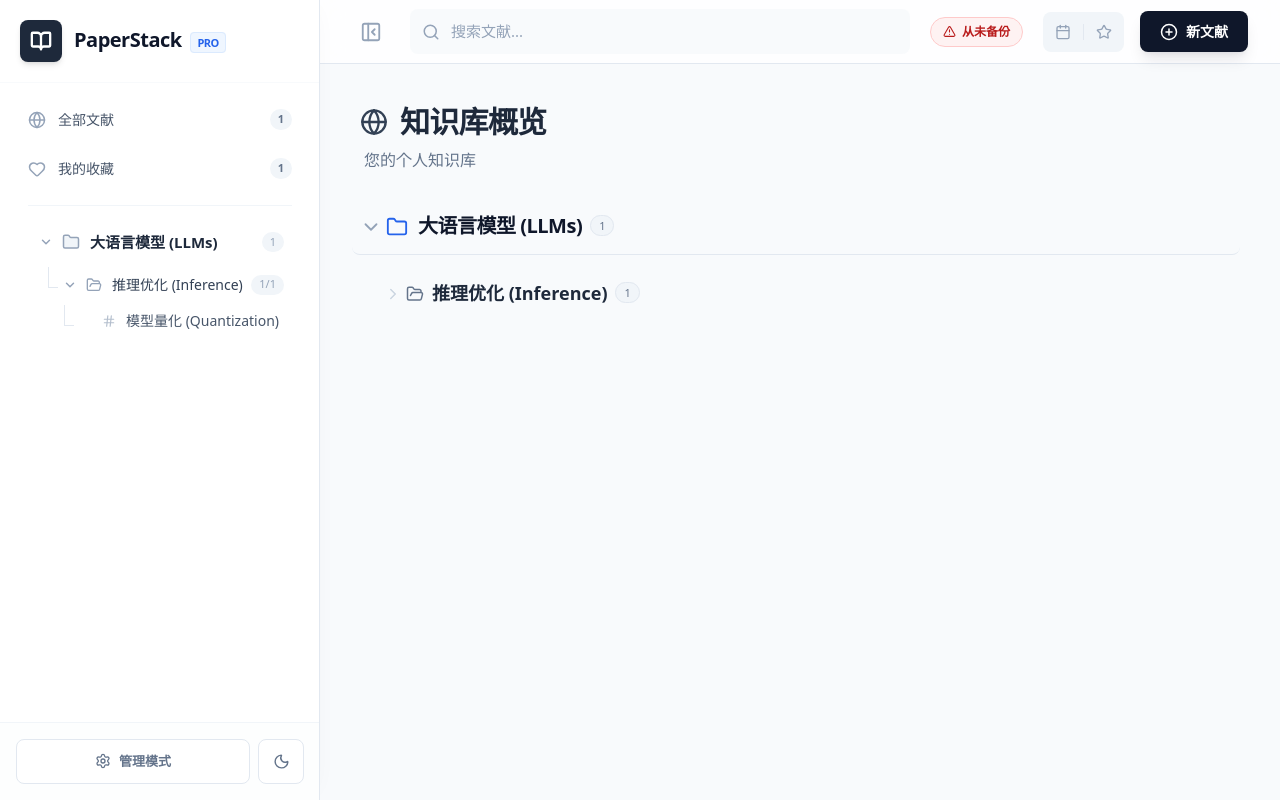
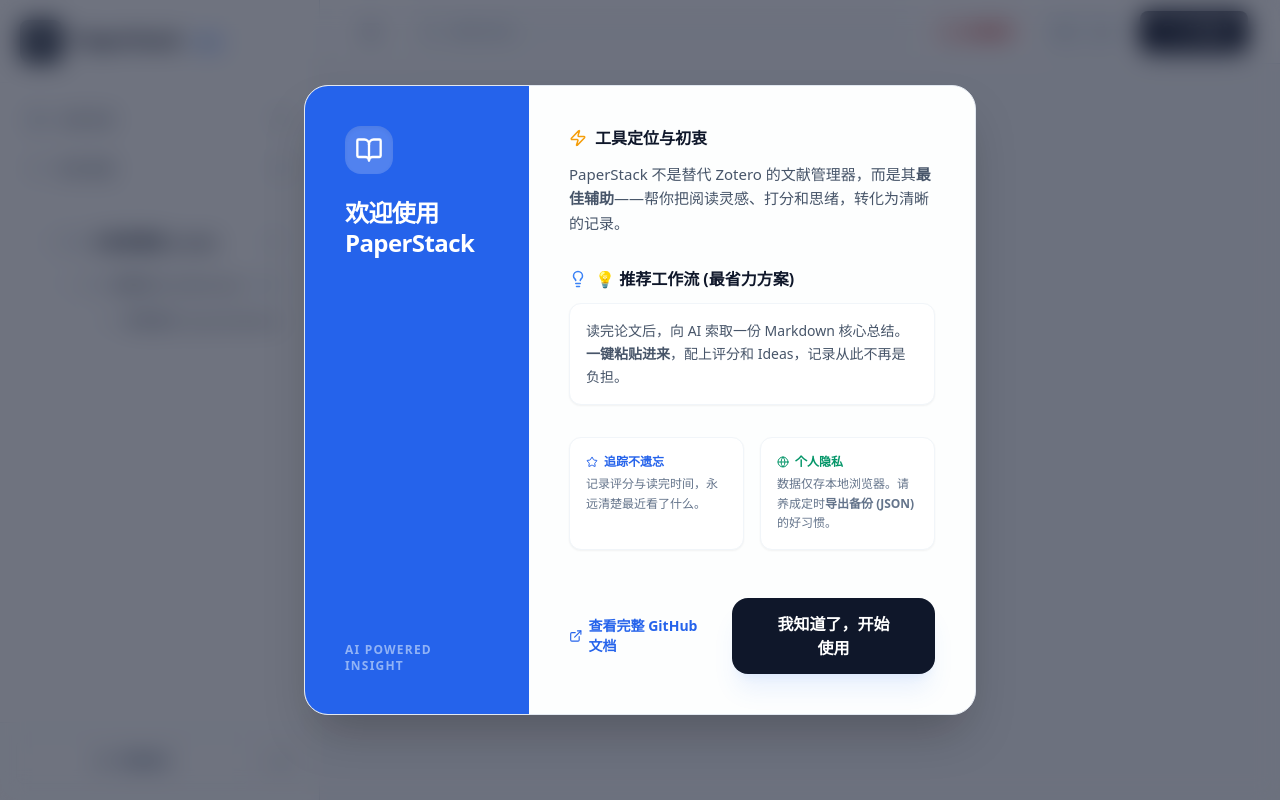
Before and after one commit to xiechen2333/PaperStack, a React (Vite) app: page / in a window 1280 px wide. Built offline with nearby package versions, Linux system fonts and the light colour scheme.

Commit message:
feat: add first-time welcome guide with re-access trigger

```diff
--- a/src/App.jsx
+++ b/src/App.jsx
@@ -605,6 +605,25 @@
         return sortPapers(res);
     }, [papers, showFavoritesOnly, activeTag, deferredSearchQuery, sortPapers]);
 
+    // --- 说明导览状态 ---
+    const [showWelcome, setShowWelcome] = useState(false);
+
+    useEffect(() => {
+        // 检查是否是第一次进入
+        const checkFirstTime = async () => {
+            const hasSeen = await localforage.getItem('hasSeenWelcomeV1');
+            if (!hasSeen) {
+                setShowWelcome(true);
+            }
+        };
+        if (isDataLoaded) checkFirstTime();
+    }, [isDataLoaded]);
+
+    const handleCloseWelcome = async () => {
+        setShowWelcome(false);
+        await localforage.setItem('hasSeenWelcomeV1', true);
+    };
+
     // --- 早退: 极简加载 (避免骨架屏导致 Sidebar 布局突变闪烁) ---
     if (!isDataLoaded) {
         return (
@@ -761,7 +780,13 @@
             {/* 侧边栏 */}
             <div className={`${isSidebarOpen ? 'w-80 translate-x-0' : 'w-0 -translate-x-full opacity-0'} flex flex-col border-r border-slate-200 dark:border-slate-800 bg-white dark:bg-slate-900 transition-all duration-300 ease-in-out shrink-0 overflow-hidden whitespace-nowrap shadow-[4px_0_24px_-12px_rgba(0,0,0,0.05)] z-20`}>
                 <div className="p-5 border-b border-slate-50 dark:border-slate-800/50 flex items-center gap-3 min-w-[320px]">
-                    <div className="bg-slate-800 text-white p-2.5 rounded-lg shadow-md"> <BookOpen size={22} strokeWidth={2.5} /> </div>
+                    <div
+                        onClick={() => setShowWelcome(true)}
+                        className="bg-slate-800 text-white p-2.5 rounded-lg shadow-md cursor-pointer hover:bg-blue-600 transition-colors active:scale-95"
+                        title="查看功能指南"
+                    >
+                        <BookOpen size={22} strokeWidth={2.5} />
+                    </div>
                     <h1 className="text-xl font-bold tracking-tight text-slate-900 dark:text-slate-100">PaperStack <span className="text-[11px] bg-blue-50 dark:bg-blue-900/30 text-blue-600 dark:text-blue-400 px-1.5 py-0.5 rounded ml-1 font-bold border border-blue-100 dark:border-blue-800/50">PRO</span></h1>
                 </div>
                 <div className="flex-1 overflow-y-auto px-4 py-4 custom-scrollbar min-w-[320px]">
@@ -1066,6 +1091,80 @@
                     categoryName={categories.find(c => c.id === activeCategoryId)?.name || "未分类"}
                 />
             )}
+
+            {/* 欢迎导览 Modal */}
+            {showWelcome && <WelcomeModal onClose={handleCloseWelcome} />}
+        </div>
+    );
+};
+
+// --- 组件: WelcomeModal (欢迎导览) ---
+const WelcomeModal = ({ onClose }) => {
+    return (
+        <div className="fixed inset-0 bg-slate-900/60 backdrop-blur-md z-[100] flex items-center justify-center p-6 animate-in fade-in duration-300">
+            <div className="bg-white dark:bg-slate-900 w-full max-w-2xl rounded-3xl shadow-2xl border border-slate-200 dark:border-slate-800 overflow-hidden flex flex-col md:flex-row max-h-[90vh]">
+                <div className="bg-blue-600 p-10 text-white flex flex-col justify-between md:w-56 shrink-0 font-sans">
+                    <div>
+                        <div className="bg-white/20 w-12 h-12 rounded-2xl flex items-center justify-center mb-6 shadow-inner">
+                            <BookOpen size={28} />
+                        </div>
+                        <h2 className="text-2xl font-black tracking-tight leading-tight">欢迎使用<br/>PaperStack</h2>
+                    </div>
+                    <div className="text-blue-100/60 text-xs font-bold uppercase tracking-widest mt-10">AI Powered Insight</div>
+                </div>
+                <div className="flex-1 p-10 overflow-y-auto custom-scrollbar bg-slate-50/30 dark:bg-slate-900/30">
+                    <div className="space-y-8">
+                        <section>
+                            <h3 className="text-slate-900 dark:text-slate-100 font-bold flex items-center gap-2 mb-3">
+                                <Zap size={18} className="text-amber-500" /> 工具定位与初衷
+                            </h3>
+                            <p className="text-slate-600 dark:text-slate-300 text-[15px] leading-relaxed">
+                                PaperStack 不是替代 Zotero 的文献管理器，而是其<b>最佳辅助</b>——帮你把阅读灵感、打分和思绪，转化为清晰的记录。
+                            </p>
+                        </section>
+
+                        <section>
+                            <h3 className="text-slate-900 dark:text-slate-100 font-bold flex items-center gap-2 mb-3">
+                                <Lightbulb size={18} className="text-blue-500" /> 💡 推荐工作流 (最省力方案)
+                            </h3>
+                            <div className="bg-white dark:bg-slate-800/50 p-4 rounded-xl border border-slate-100 dark:border-slate-700/50 shadow-sm">
+                                <p className="text-slate-600 dark:text-slate-300 text-sm leading-relaxed">
+                                    读完论文后，向 AI 索取一份 Markdown 核心总结。
+                                    <b>一键粘贴进来</b>，配上评分和 Ideas，记录从此不再是负担。
+                                </p>
+                            </div>
+                        </section>
+
+                        <div className="grid grid-cols-1 md:grid-cols-2 gap-4">
+                            <div className="p-4 bg-white dark:bg-slate-800/50 rounded-xl border border-slate-100 dark:border-slate-700/50 shadow-sm">
+                                <div className="text-blue-600 dark:text-blue-400 font-bold text-xs uppercase mb-1 flex items-center gap-1.5"><Star size={12} /> 追踪不遗忘</div>
+                                <p className="text-slate-500 dark:text-slate-400 text-xs leading-relaxed">记录评分与读完时间，永远清楚最近看了什么。</p>
+                            </div>
+                            <div className="p-4 bg-white dark:bg-slate-800/50 rounded-xl border border-slate-100 dark:border-slate-700/50 shadow-sm">
+                                <div className="text-emerald-600 dark:text-emerald-400 font-bold text-xs uppercase mb-1 flex items-center gap-1.5"><Globe size={12} /> 个人隐私</div>
+                                <p className="text-slate-500 dark:text-slate-400 text-xs leading-relaxed">数据仅存本地浏览器。请养成定时<b>导出备份 (JSON)</b> 的好习惯。</p>
+                            </div>
+                        </div>
+
+                        <div className="pt-4 flex flex-col sm:flex-row items-center justify-between gap-6">
+                            <a
+                                href="https://github.com/xiechen2333/PaperStack/blob/main/README.md"
+                                target="_blank"
+                                rel="noopener noreferrer"
+                                className="text-blue-600 dark:text-blue-400 text-sm font-bold flex items-center gap-1.5 hover:underline decoration-2 underline-offset-4"
+                            >
+                                <ExternalLink size={16} /> 查看完整 GitHub 文档
+                            </a>
+                            <button
+                                onClick={onClose}
+                                className="w-full sm:w-auto px-10 py-3.5 bg-slate-900 dark:bg-blue-600 text-white font-black rounded-2xl hover:bg-slate-800 dark:hover:bg-blue-500 transition-all shadow-xl shadow-blue-500/10 active:scale-95"
+                            >
+                                我知道了，开始使用
+                            </button>
+                        </div>
+                    </div>
+                </div>
+            </div>
         </div>
     );
 };
```
